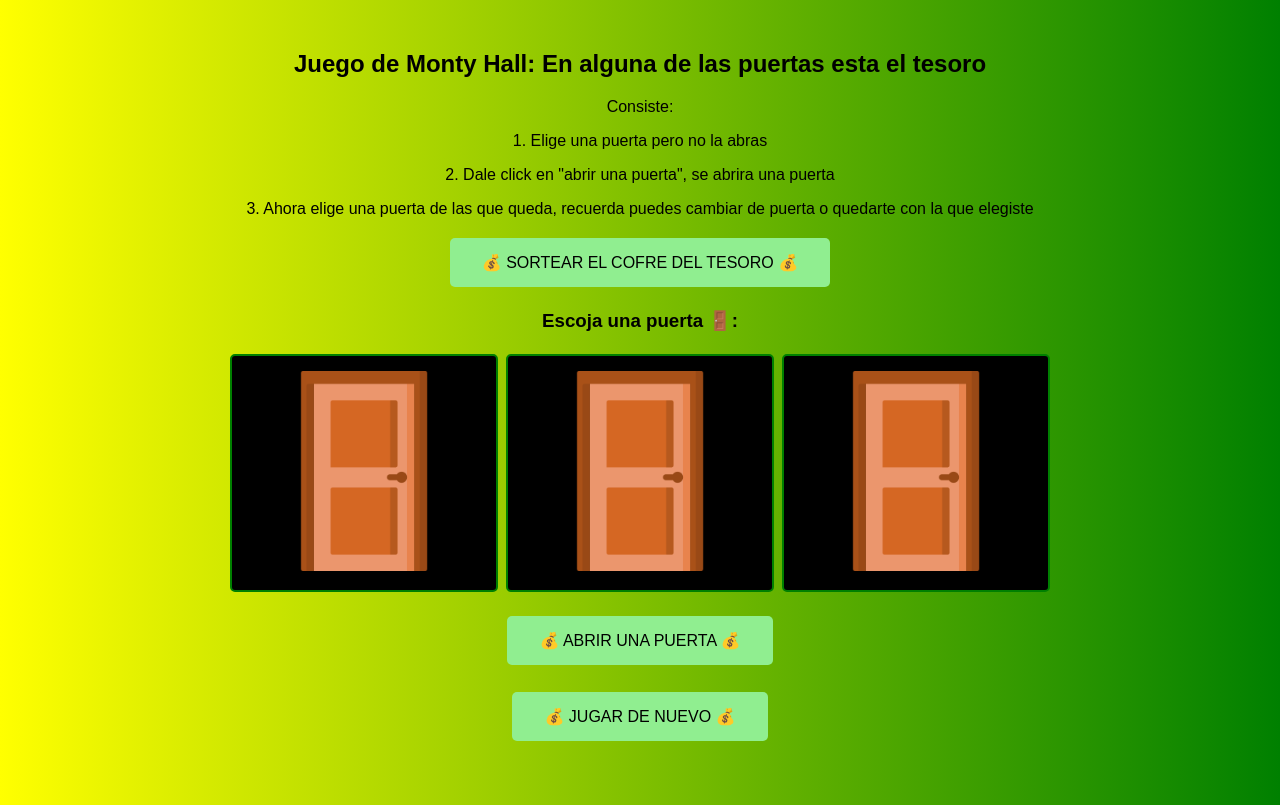
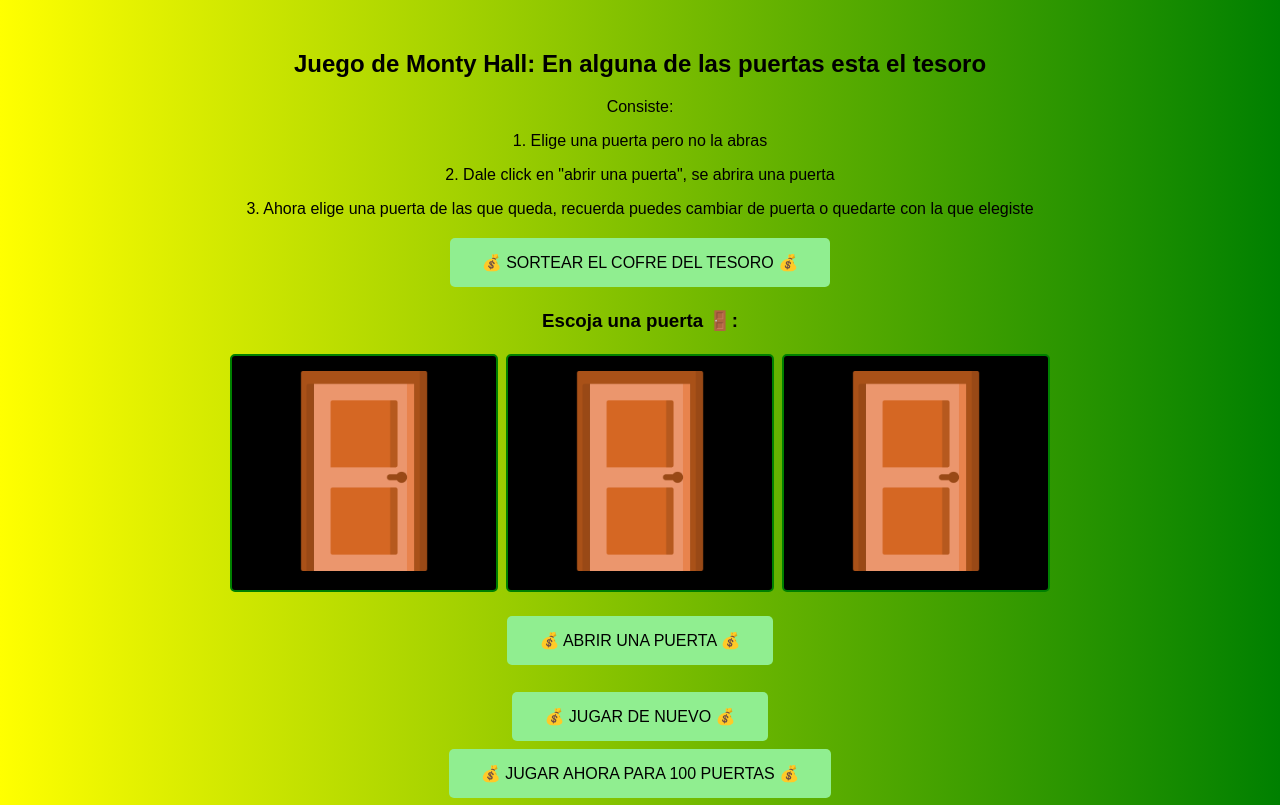
Before and after one commit to AndresGereda/INTENTO, a plain HTML site: page index.html in a window 1280 px wide. Shown: the top 805 px of the page. Drawn offline with Linux system fonts and the light colour scheme.

Commit message:
Update index.html

```diff
--- a/index.html
+++ b/index.html
@@ -27,6 +27,8 @@
 <center><h3 id="d1"></h3></center>
 
 <center><a href="https://lovetorun1.github.io/GameMontyHall/"><input type="button" value="💰 JUGAR DE NUEVO 💰" id="sorteo2" /></a></center>
+
+<center><a href="https://lovetorun1.github.io/100puertas/"><input type="button" value="💰 JUGAR AHORA PARA 100 PUERTAS 💰" id= /></a></center>
 <p>&nbsp</p>
 <p>&nbsp</p>
 <p>&nbsp</p>
```
